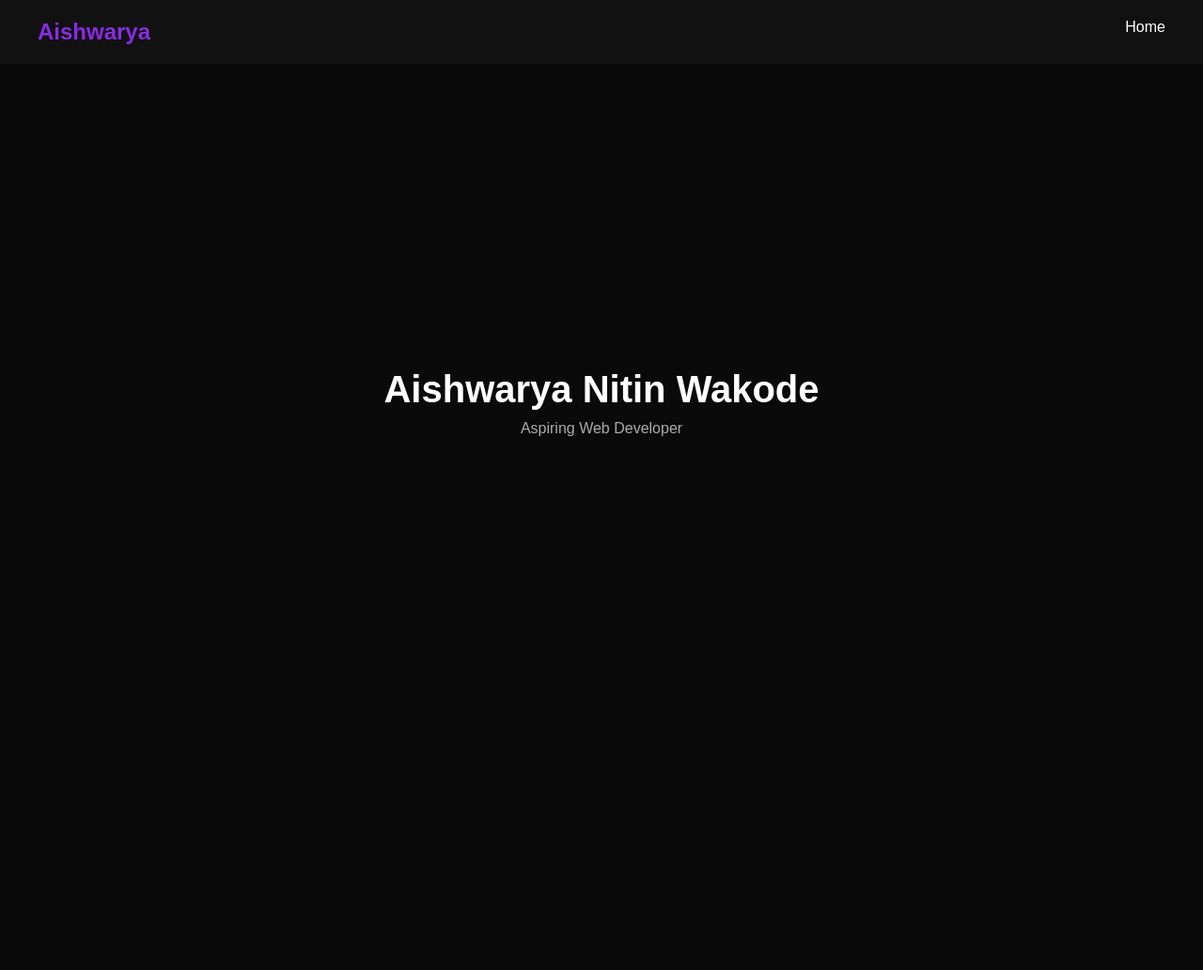
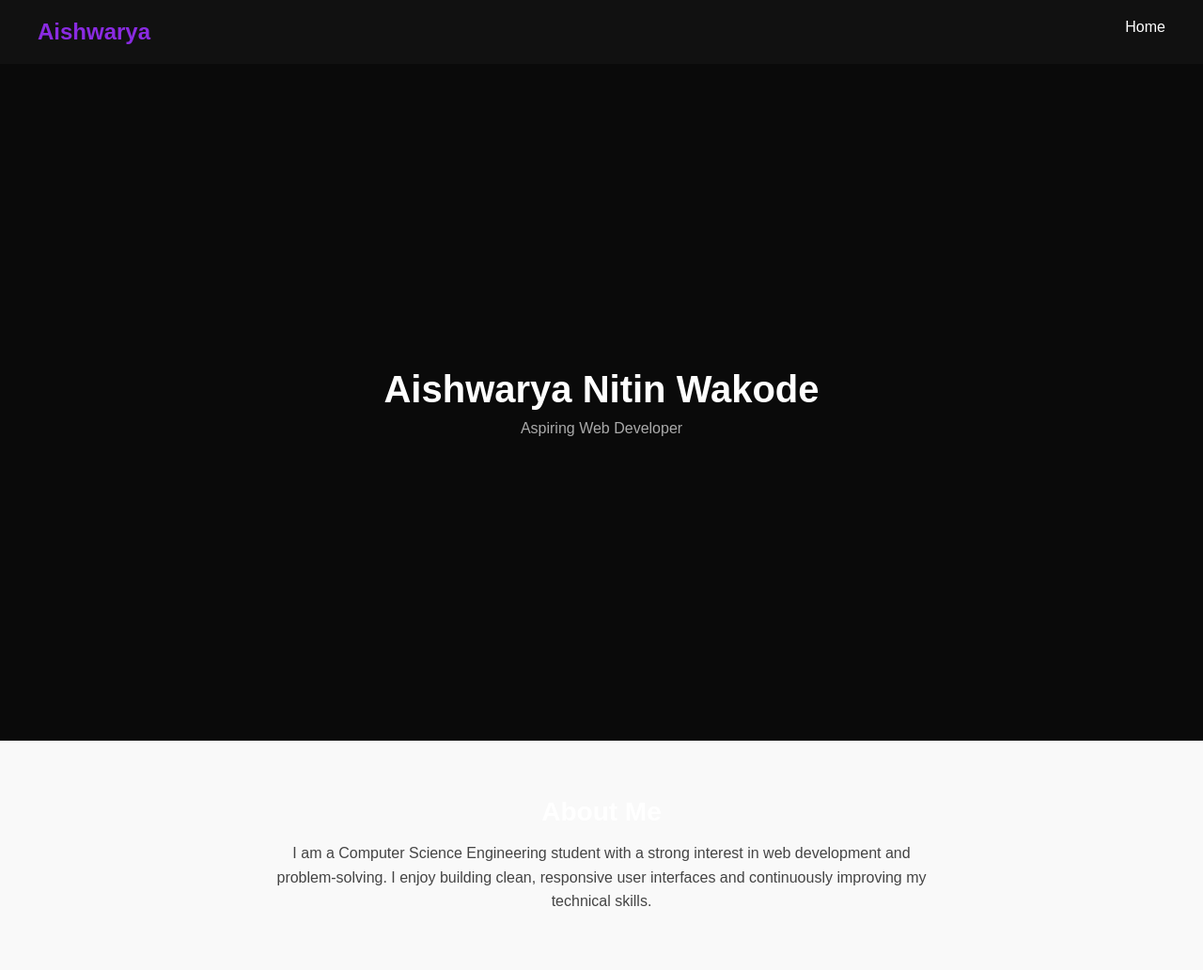
Before and after one commit to Aishwarya9033/portfolio, a plain HTML site: page index.html in a window 1280 px wide. Shown: the whole page at 94% size. Before the commit the page ends 800 px from the top, so only its background shows below. Drawn offline with Linux system fonts and the light colour scheme.

Commit message:
Added About section with basic styling

```diff
--- a/index.html
+++ b/index.html
@@ -21,6 +21,15 @@
         <h1>Aishwarya Nitin Wakode</h1>
         <p>Aspiring Web Developer</p>
     </section>
+<section id="about" class="about">
+  <h2>About Me</h2>
+  <p>
+    I am a Computer Science Engineering student with a strong interest in
+    web development and problem-solving. I enjoy building clean, responsive
+    user interfaces and continuously improving my technical skills.
+  </p>
+</section>
+
 
 </body>
 </html>
--- a/styles.css
+++ b/styles.css
@@ -48,3 +48,21 @@ body {
     margin-top: 10px;
     color: #aaa;
 }
+.about {
+  padding: 60px 20px;
+  text-align: center;
+  background-color: #f9f9f9;
+}
+
+.about h2 {
+  font-size: 28px;
+  margin-bottom: 15px;
+}
+
+.about p {
+  max-width: 700px;
+  margin: auto;
+  font-size: 16px;
+  line-height: 1.6;
+  color: #444;
+}
```
